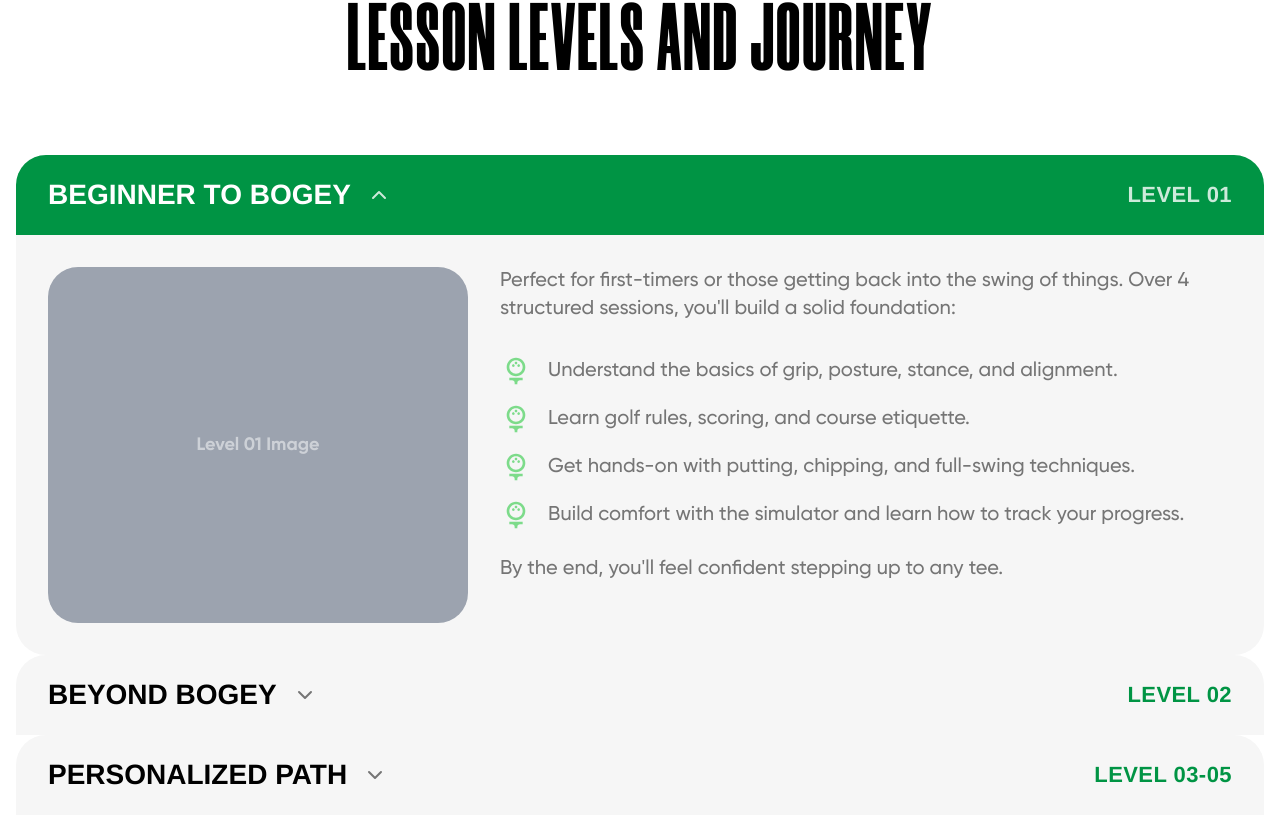
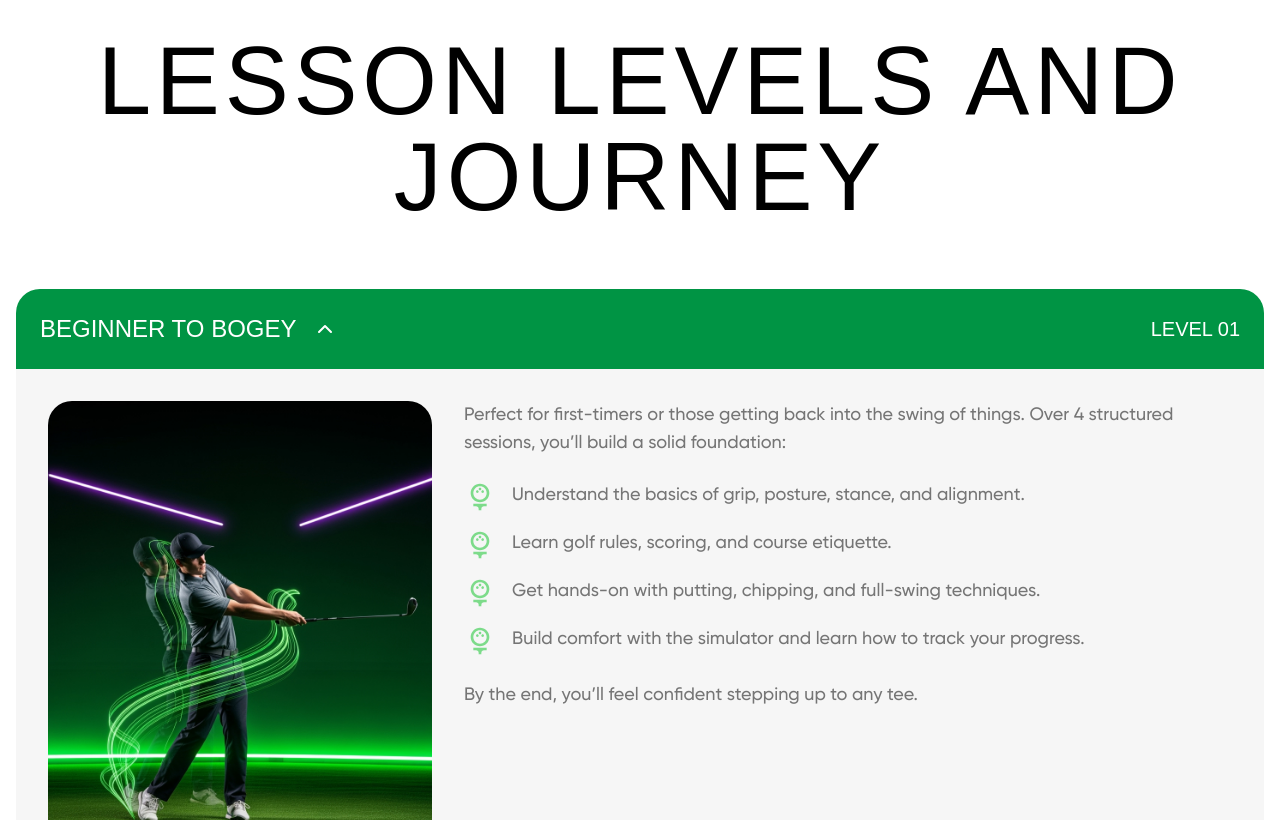
Before and after one commit to mohd-azaan/TVG, a React (Vite) app: page /learn in a window 1280 px wide. Shown: the part 3440-4260 px from the top of the page. Built offline with nearby package versions, Linux system fonts and the light colour scheme.

Commit message:
Refactor CorporateSection and LessonLevelsSection: update layout and styling for improved presentation; enhance accessibility with image elements and responsive design

```diff
--- a/src/screens/LearnPage/sections/LessonLevelsSection/LessonLevelsSection.jsx
+++ b/src/screens/LearnPage/sections/LessonLevelsSection/LessonLevelsSection.jsx
@@ -5,14 +5,11 @@
 
 import React, { useState } from 'react';
 
-// Golf icon component - uses public SVG asset so it loads from public/ at runtime
 const GolfIcon = ({ className = 'w-8 h-8' }) => {
-	// URL encode the filename (spaces) and reference it from the public folder
-	const src = '/sports_golf_24dp_E3E3E3_FILL0_wght400_GRAD0_opsz24%201.svg';
+	const src = '/sports_golf_24dp_E3E3E3_FILL0_wght400_GRAD0_opsz24 1.svg';
 	return <img src={src} className={className} alt='golf icon' />;
 };
 
-// Chevron down icon
 const ChevronDown = ({ className = 'w-6 h-6' }) => (
 	<svg className={className} viewBox='0 0 24 24' fill='none'>
 		<path
@@ -25,7 +22,6 @@ const ChevronDown = ({ className = 'w-6 h-6' }) => (
 	</svg>
 );
 
-// Chevron up icon
 const ChevronUp = ({ className = 'w-6 h-6' }) => (
 	<svg className={className} viewBox='0 0 24 24' fill='none'>
 		<path
@@ -38,83 +34,40 @@ const ChevronUp = ({ className = 'w-6 h-6' }) => (
 	</svg>
 );
 
-// Reusable Level Component
-const LevelComponent = ({
-	levelId,
-	title,
-	levelNumber,
-	description,
-	bulletPoints,
-	conclusion,
-	imagePlaceholder,
-	isExpanded,
-	onToggle,
-}) => {
+const Level = ({ level, isOpen, onToggle }) => {
     return (
-		<div className='mb-0'>
-			<div
-				className={`rounded-t-[30px] h-20 flex items-center justify-between px-8 cursor-pointer ${
-					isExpanded ? 'bg-[#009444]' : 'bg-[#f6f6f6]'
-				}`}
+        <div className="mb-4">
+            <button
+                className={`w-full text-left p-6 rounded-t-3xl flex justify-between items-center ${isOpen ? 'bg-[#009444]' : 'bg-[#f6f6f6] rounded-b-3xl'}`}
                 onClick={onToggle}
             >
-				<div className='flex items-center gap-4'>
-					<h3
-						className={`font-TVG-typography-tagline font-bold text-[28px] uppercase ${
-							isExpanded ? 'text-white' : 'text-black'
-						}`}
-					>
-						{title}
-					</h3>
-					<div
-						className={`${isExpanded ? 'text-[#cceada]' : 'text-[#009444]'}`}
-					>
-						{isExpanded ? (
-							<ChevronUp className='w-6 h-6' />
-						) : (
-							<ChevronDown className='w-6 h-6 text-[#757575]' />
-						)}
+                <div className="flex items-center">
+                    <h3 className={`font-['Gilroy-Bold',_sans-serif] text-2xl uppercase ${isOpen ? 'text-white' : 'text-black'}`}>{level.title}</h3>
+                    <div className={`ml-4 ${isOpen ? 'text-white' : 'text-gray-500'}`}>
+                        {isOpen ? <ChevronUp /> : <ChevronDown />}
                     </div>
                 </div>
-				<span
-					className={`font-TVG-typography-tagline font-bold text-[22px] tracking-[0.44px] uppercase ${
-						isExpanded ? 'text-[#cceada]' : 'text-[#009444]'
-					}`}
-				>
-					{levelNumber}
-				</span>
+                <span className={`font-['Gilroy-Bold',_sans-serif] text-xl uppercase ${isOpen ? 'text-white' : 'text-[#009444]'}`}>{level.levelNumber}</span>
+            </button>
+            {isOpen && (
+                <div className="bg-[#f6f6f6] p-8 rounded-b-3xl">
+                    <div className="flex gap-8 items-start">
+                        <div className="w-1/3">
+                            <img src={level.image} alt={level.title} className="rounded-3xl" />
                         </div>
-
-			{isExpanded && (
-				<div className='bg-[#f6f6f6] rounded-b-[30px] p-8'>
-					<div className='flex gap-8'>
-						{/* Left side - image placeholder */}
-						<div className='w-[420px] h-[356px] bg-gray-400 rounded-[30px] bg-center bg-cover flex items-center justify-center'>
-							<div className='text-white text-lg font-bold opacity-50'>
-								{imagePlaceholder}
+                        <div className="w-2/3">
+                            <p className="font-['Gilroy-Medium',_sans-serif] text-lg text-[#757575] mb-6">{level.description}</p>
+                            <ul className="space-y-4">
+                                {level.features.map((feature, index) => (
+                                    <li key={index} className="flex items-start">
+                                        <div className="w-8 h-8 mr-4">
+                                            <GolfIcon />
                                         </div>
-						</div>
-
-						{/* Right side - content */}
-						<div className='flex-1'>
-							<p className='font-TVG-typography-default text-[20px] leading-[28px] text-[#757575] mb-8'>
-								{description}
-							</p>
-
-							<div className='space-y-4 mb-6'>
-								{bulletPoints.map((point, index) => (
-									<div key={index} className='flex items-center gap-4'>
-										<GolfIcon className='text-[#757575] w-8 h-8' />
-										<p className='font-TVG-typography-default text-[20px] leading-[28px] text-[#757575]'>
-											{point}
-										</p>
-									</div>
+                                        <span className="font-['Gilroy-Medium',_sans-serif] text-lg text-[#757575]">{feature}</span>
+                                    </li>
                                 ))}
-							</div>
-
-							<p className='font-TVG-typography-default text-[20px] leading-[28px] text-[#757575]'>
-								{conclusion}
-							</p>
+                            </ul>
+                            <p className="font-['Gilroy-Medium',_sans-serif] text-lg text-[#757575] mt-6">{level.conclusion}</p>
                         </div>
                     </div>
                 </div>
@@ -123,87 +76,64 @@ const LevelComponent = ({
     );
 };
 
+
 export const LessonLevelsSection = () => {
-	const [expandedLevel, setExpandedLevel] = useState('level01');
+    const [openLevel, setOpenLevel] = useState('Beginner to Bogey');
 
-	const toggleLevel = (levelId) => {
-		setExpandedLevel(expandedLevel === levelId ? null : levelId);
-	};
-
-	// Level data configuration
-	const levelData = [
+    const levels = [
         {
-			levelId: 'level01',
             title: 'Beginner to Bogey',
             levelNumber: 'Level 01',
-			description:
-				"Perfect for first-timers or those getting back into the swing of things. Over 4 structured sessions, you'll build a solid foundation:",
-			bulletPoints: [
+            image: '/play-swing-2-1-10.png',
+            description: 'Perfect for first-timers or those getting back into the swing of things. Over 4 structured sessions, you’ll build a solid foundation:',
+            features: [
                 'Understand the basics of grip, posture, stance, and alignment.',
                 'Learn golf rules, scoring, and course etiquette.',
                 'Get hands-on with putting, chipping, and full-swing techniques.',
                 'Build comfort with the simulator and learn how to track your progress.',
             ],
-			conclusion: "By the end, you'll feel confident stepping up to any tee.",
-			imagePlaceholder: 'Level 01 Image',
+            conclusion: 'By the end, you’ll feel confident stepping up to any tee.',
         },
         {
-			levelId: 'level02',
             title: 'Beyond Bogey',
             levelNumber: 'Level 02',
-			description:
-				'Ready to take your game to the next level? This intermediate program focuses on consistency and course management over 6 sessions:',
-			bulletPoints: [
+            image: '/play-swing-2-1-3.png',
+            description: 'Ready to take your game to the next level? This intermediate program focuses on consistency and course management over 6 sessions:',
+            features: [
                 'Refine your swing mechanics for better ball striking.',
                 'Learn advanced short game techniques and shot selection.',
                 'Develop course strategy and mental game skills.',
                 'Practice advanced putting techniques and green reading.',
             ],
-			conclusion:
-				"You'll gain the skills needed to break 90 consistently and enjoy more competitive rounds.",
-			imagePlaceholder: 'Level 02 Image',
+            conclusion: 'You’ll gain the skills needed to break 90 consistently and enjoy more competitive rounds.',
         },
         {
-			levelId: 'level03',
             title: 'Personalized Path',
             levelNumber: 'Level 03-05',
-			description:
-				'Tailored coaching for advanced players seeking specific improvements. These levels offer personalized instruction based on your goals:',
-			bulletPoints: [
+            image: '/twovision-dial-game.png',
+            description: 'Tailored coaching for advanced players seeking specific improvements. These levels offer personalized instruction based on your goals:',
+            features: [
                 'Detailed swing analysis using advanced technology.',
                 'Customized practice routines for your specific needs.',
                 'Tournament preparation and competitive strategies.',
                 'Advanced course management and shot creativity.',
             ],
-			conclusion:
-				"Whether you're aiming to break 80, compete in tournaments, or master specific aspects of your game, these levels provide the expertise you need.",
-			imagePlaceholder: 'Level 03-05 Image',
+            conclusion: 'Whether you’re aiming to break 80, compete in tournaments, or master specific aspects of your game, these levels provide the expertise you need.',
         },
     ];
 
     return (
-		<div className='relative w-full bg-white py-16'>
-			{/* Section title */}
-			<div className='text-center mb-16'>
-				<h2 className='font-morganite font-extrabold text-[96px] leading-[90px] text-black uppercase tracking-[1.92px]'>
-					Lesson Levels and Journey
-				</h2>
+        <div className="bg-white py-24">
+            <div className="text-center mb-16">
+                <h2 className="font-['Morganite-ExtraBold',_sans-serif] text-8xl text-black uppercase tracking-wider">Lesson Levels and Journey</h2>
             </div>
-
-			{/* Accordion levels */}
-			<div className='max-w-[1360px] mx-auto px-4'>
-				{levelData.map((level, index) => (
-					<LevelComponent
-						key={level.levelId}
-						levelId={level.levelId}
-						title={level.title}
-						levelNumber={level.levelNumber}
-						description={level.description}
-						bulletPoints={level.bulletPoints}
-						conclusion={level.conclusion}
-						imagePlaceholder={level.imagePlaceholder}
-						isExpanded={expandedLevel === level.levelId}
-						onToggle={() => toggleLevel(level.levelId)}
+            <div className="max-w-7xl mx-auto px-4">
+                {levels.map((level) => (
+                    <Level
+                        key={level.title}
+                        level={level}
+                        isOpen={openLevel === level.title}
+                        onToggle={() => setOpenLevel(openLevel === level.title ? null : level.title)}
                     />
                 ))}
             </div>
```
Also changed, not shown: src/screens/LearnPage/sections/CorporateSection/CorporateSection.jsx (+13 -38 lines). Lines whose indentation alone changed are shown as unchanged.
